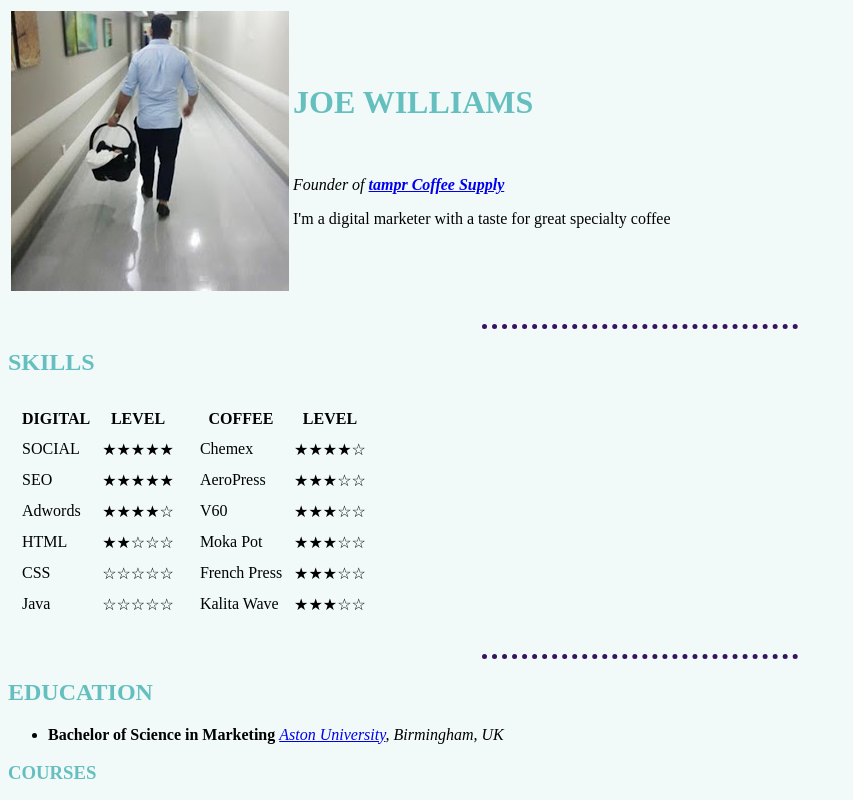
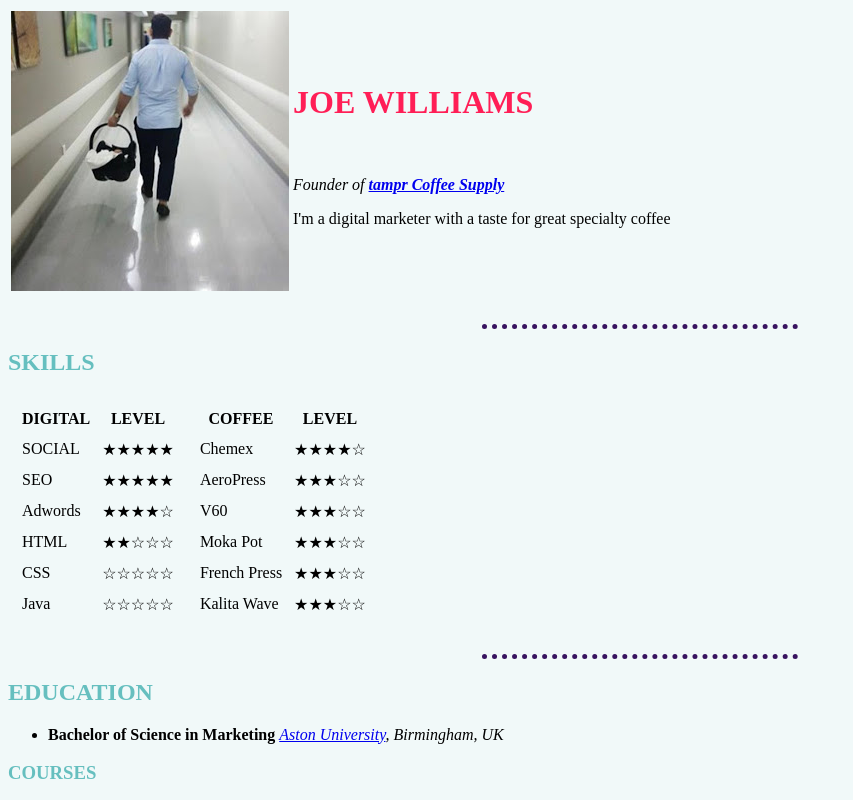
Before and after one commit to Spaski1985/Personal-Site, a plain HTML site: page index.html in a window 1280 px wide. Shown: the top 800 px of the page, without its empty margins (0-853 px from the left). Drawn offline with Linux system fonts and the light colour scheme.

Commit message:
Update styles.css

```diff
--- a/styles.css
+++ b/styles.css
@@ -11,7 +11,7 @@ hr {
 }
 
 h1 {
-  color: #66BFBF;
+  color: #ff1e56;
 }
 
 h2 {
```
